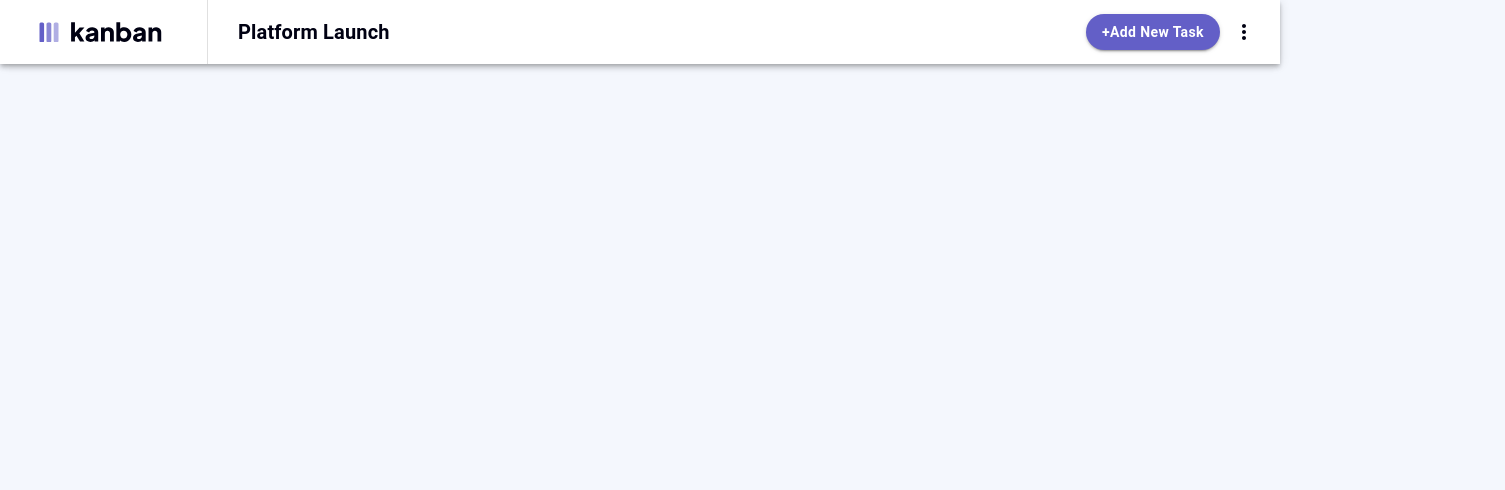
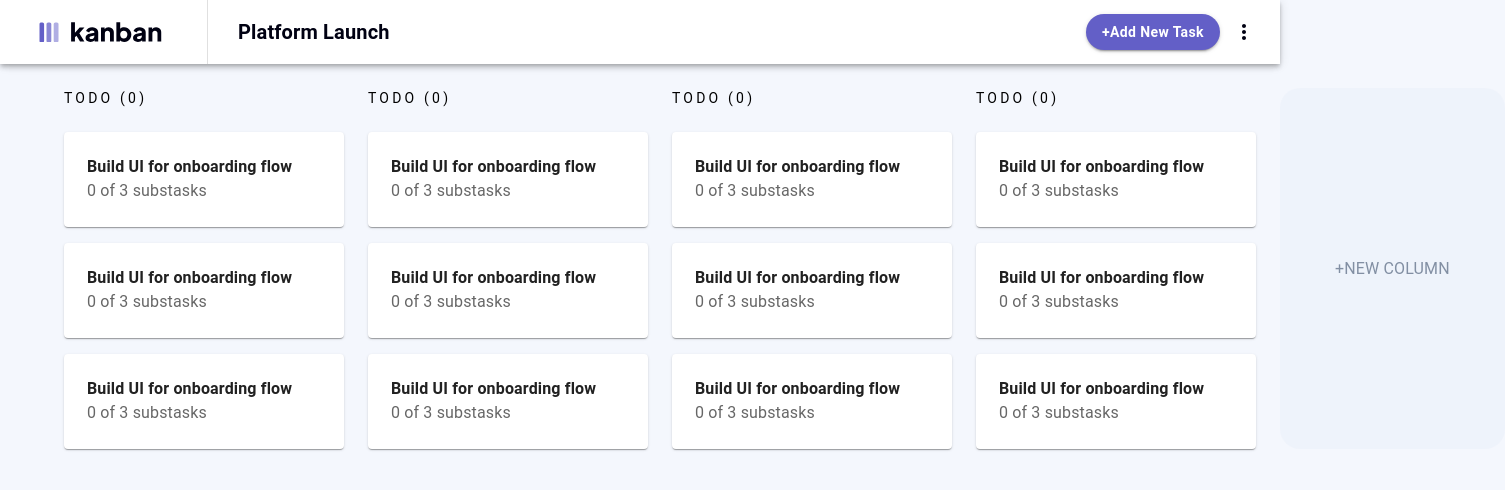
Before and after one commit to bariskahraman34/kanban-dashboard, a React (Vite) app: page / in a window 1280 px wide. Shown: the top 490 px of the page, 1505 px wide, since content can reach past the window. Built offline with nearby package versions, Linux system fonts and the light colour scheme; no server answers; the database is empty.

Commit message:
test: Verify data retrieval functionality from Supabase

```diff
--- a/src/App.tsx
+++ b/src/App.tsx
@@ -1,10 +1,40 @@
+import { Container } from "@mui/material"
 import Header from "./components/Header"
+import Column from "./components/board/Column"
+import NewColumn from "./components/board/NewColumn"
+import supabase from "./utils/supabase"
+import { useEffect, useState } from "react"
 
 function App() {
+  const [data , setData] = useState([]);
+
+  useEffect(() => {
+    async function getData() {
+      const {data, error} = await supabase.from('columns').select(`
+        id,
+        column_name,
+        tasks (title)
+        `)
+      if(!error){
+        setData(data);
+      }
+    }
+
+    getData()
+  }, [])
+
+  console.log(data);
 
   return (
     <>
       <Header />
+      <Container sx={{display:"flex",marginTop:"24px", gap:"24px"}}>
+        <Column />
+        <Column />
+        <Column />
+        <Column />
+        <NewColumn />
+      </Container>
 
     </>
   )
```
